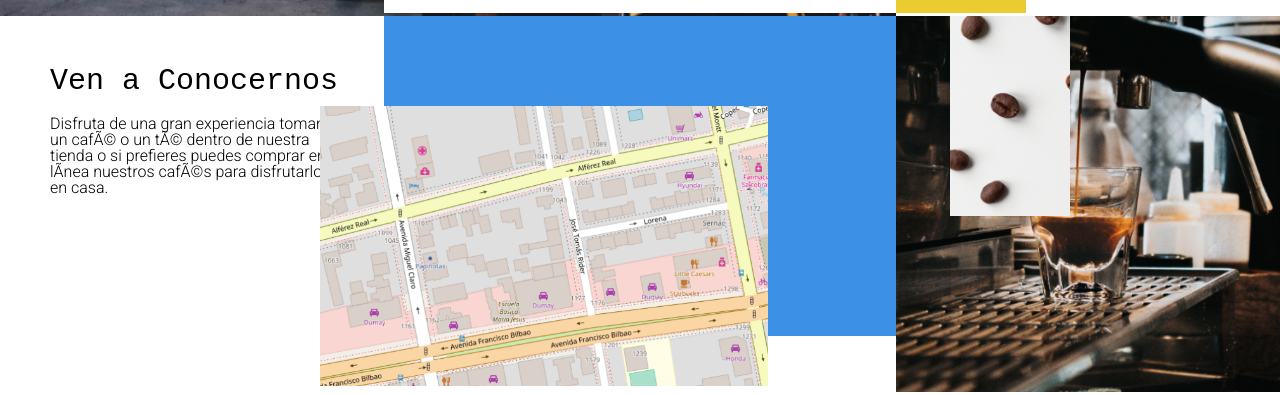
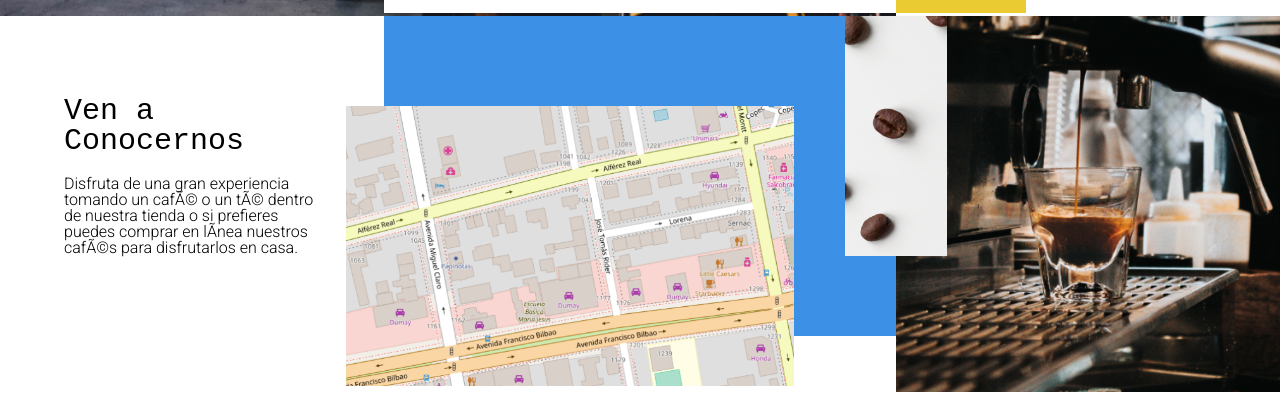
Before and after one commit to AeroNico/cafe-agere, a plain HTML site: page index.html in a window 1280 px wide. Shown: the part 654-1049 px from the top of the page. Drawn offline with Linux system fonts and the light colour scheme; a web font is replaced by a local one.

Commit message:
4 commit

```diff
--- a/assets/sass/layout/_info.scss
+++ b/assets/sass/layout/_info.scss
@@ -7,7 +7,7 @@
 .info__text {
   float:left;
   width:30%;
-  padding:50px 40px 0 50px;
+  padding:10vh 5%;
   box-sizing: border-box;
 }
 
@@ -28,7 +28,7 @@
   width: 35%;
   height: 35vh;
   top: 95vh;
-  left: 25%;
+  left: 27%;
   object-fit: cover;
 }
 
@@ -38,11 +38,11 @@
 }
 
 .info__img-img1 {
-  width: 120px;
-      height: 200px;
+  width: 8%;
+      height: 30vh;
       object-fit: cover;
       position: absolute;
-      left: 950px;
+      left: 66%;
       z-index: 1;
 }
 
```
Also changed, not shown: assets/css/main.css.
